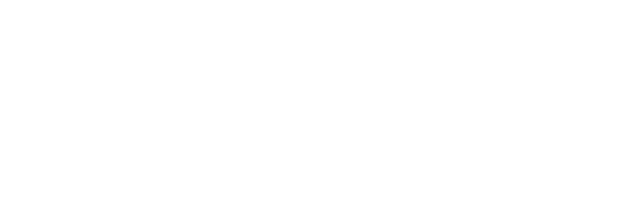
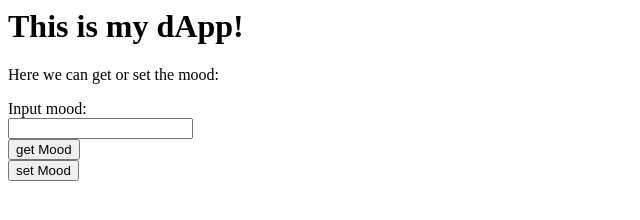
Before and after one commit to harmolipi/first-dapp, a website: page index.html in a window 1280 px wide. Shown: the whole page, without its empty margins (0-640 px from the left). Drawn offline with Linux system fonts and the light colour scheme.

Commit message:
Finished frontend

```diff
--- a/index.html
+++ b/index.html
@@ -1,7 +1,16 @@
 <html>
 
 <body>
-
+  <h1>This is my dApp!</h1>
+  <p>Here we can get or set the mood:</p>
+  <label for="mood">Input mood: </label><br />
+  <input type="" text" id="mood" />
+  <div>
+    <button onclick="getMood()">get Mood</button>
+  </div>
+  <div>
+    <button onclick="setMood()">set Mood</button>
+  </div>
 </body>
 
 </html>
```
